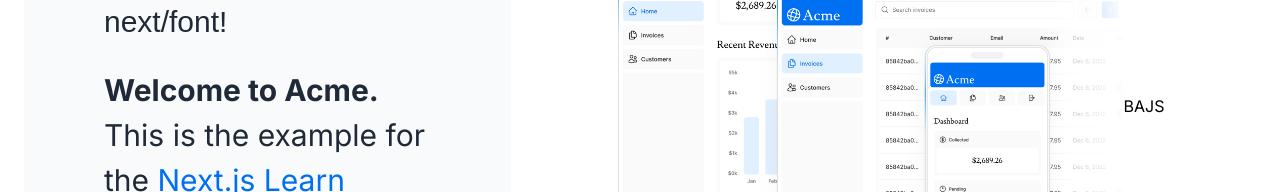
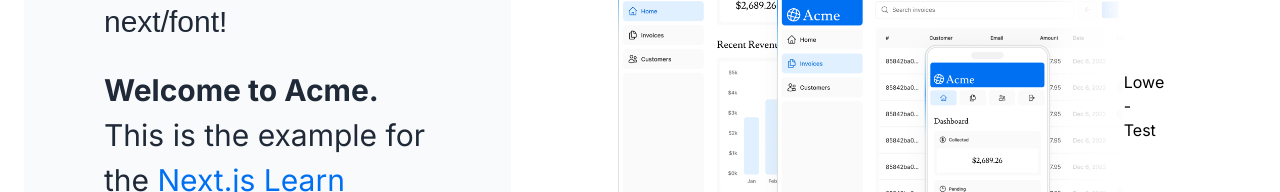
Before and after one commit to Grupparbete-CICD/ci-cd-acme, a Next.js app: page / in a window 1280 px wide. Shown: the part 442-634 px from the top of the page. Built offline with nearby package versions, Linux system fonts and the light colour scheme; a web font is replaced by a local one.

Commit message:
Update page.tsx

```diff
--- a/app/page.tsx
+++ b/app/page.tsx
@@ -51,7 +51,7 @@ export default function Page() {
             alt="Screenshots of the dashboard project showing mobile version"
           />
           <div>
-            <p>BAJS</p>
+            <p>Lowe - Test</p>
           </div>
         </div>
       </div>
```
